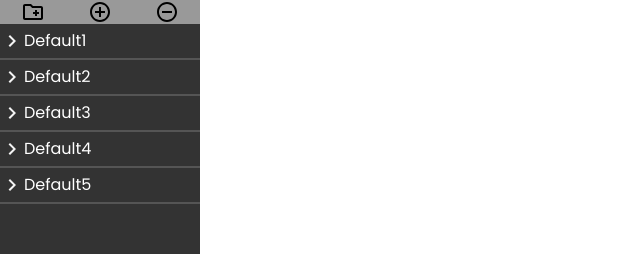
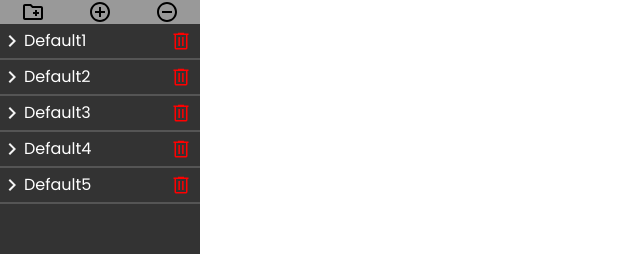
Before and after one commit to Tekdey/soundboard, a React (Create React App) app in the folder client/: page / in a window 1280 px wide. Both pictures are taken after a click on the icon 166 px from the left and 12 px from the top of the page. Shown: the top 254 px of the page, without its empty margins (0-640 px from the left). Built offline with nearby package versions, Linux system fonts and the light colour scheme.

Commit message:
❌ add delete feature on the main button

```diff
--- a/client/src/components/soundboard/List/Folder/Folder.css
+++ b/client/src/components/soundboard/List/Folder/Folder.css
@@ -2,16 +2,21 @@
     color: white;
     padding: 5px 0;
     cursor: pointer;
+    border-bottom: 2px solid #555;
 
     display: flex;
+    justify-content: space-between;
+}
+.folder-header_left{
+    display: flex;
     align-items: center;
-    border-bottom: 2px solid #555;
 }
-.folder-header > input {
+.folder-header_left > input {
     background: #333;
     color: white;
     border: none;
     outline: none;
+    width: 100%;
 }
 .folder-content{
     border-bottom: 2px solid #555;
@@ -26,3 +31,6 @@
     outline: none;
     border: none;
 }
+.delete_svg{
+    margin-right: 6.5862px;
+}
--- a/client/src/components/soundboard/List/Folder/Folder.jsx
+++ b/client/src/components/soundboard/List/Folder/Folder.jsx
@@ -5,16 +5,16 @@ import "./Folder.css"
 
 const Folder = ({ data, id, targetId }) => {
 
-    const { folderData, setCurrentFolder, createNewItem, setCreateNewItem, currentFolder, setContextOptions, menuOptions, setMenuOptions } = useContext(ListContext)
+    const { folderData, setCurrentFolder, createNewItem, setCreateNewItem, currentFolder, setContextOptions, menuOptions, setMenuOptions, deleteItem, setDeleteItem } = useContext(ListContext)
     const [uniqueData, setUniqueData] = useState({ ...data })
     const [newItem, setNewItem] = useState(null)
-    const [contextTarget, setContextTarget] = useState(null)
+    const [target, setTarget] = useState(null)
 
     const customContext = useContextMenu("#folder_" + id)
     useEffect(() => {
         function keyUp(e) {
             if (e?.key === 'Enter') {
-                setContextTarget(null)
+                setTarget(null)
                 setMenuOptions((_) => ({..._, rename: false}))
                 setUniqueData({ ...uniqueData, rename: false })
                 if (newItem) {
@@ -39,8 +39,8 @@ const Folder = ({ data, id, targetId }) => {
 
     useEffect(() => {
         // Rename option
-       if(contextTarget){
-           if (Number(contextTarget) === id) {
+       if(target){
+           if (Number(target) === id) {
             if (menuOptions.rename) {
                 setUniqueData({ ...uniqueData, rename: true })
             }
@@ -48,10 +48,20 @@ const Folder = ({ data, id, targetId }) => {
                 delete folderData[id]
                 setMenuOptions((_) => ({..._, delete: false}))
             }
+            if(deleteItem){
+                delete folderData[id]
+            }
         }
        }
 
-    }, [menuOptions.rename, menuOptions.delete])
+    }, [menuOptions.rename, menuOptions.delete, target])
+
+    // Init
+    useEffect(() => {
+        if(menuOptions.rename || uniqueData.rename){
+            setDeleteItem(false)
+        }
+    }, [menuOptions.rename, uniqueData.rename])
 
     return (
         <div className="folder">
@@ -60,12 +70,14 @@ const Folder = ({ data, id, targetId }) => {
 
             <div className="folder-header" id={`folder_${id}`}
                 onContextMenu={(e) => {
-                    setContextOptions(customContext); setContextTarget(e.target.id.split('_')[1]);;
+                    setContextOptions(customContext); setTarget(e.target.id.split('_')[1]);;
                 }}
                 onClick={(e) => {
                     setUniqueData({ ...uniqueData, activ: !uniqueData.activ });
                     setCurrentFolder(uniqueData.id);
                 }}>
+                <div className="folder-header_left">
+
                 {uniqueData.activ ?
                     <svg xmlns="http://www.w3.org/2000/svg" height="24px" viewBox="0 0 24 24" width="24px" fill="#f3f3f3"><path d="M24 24H0V0h24v24z" fill="none" opacity=".87" /><path d="M16.59 8.59L12 13.17 7.41 8.59 6 10l6 6 6-6-1.41-1.41z" /></svg>
                     :
@@ -73,11 +85,17 @@ const Folder = ({ data, id, targetId }) => {
 
                 {uniqueData.rename ?
                     <input type="text"
-                        autoFocus={true}
+                    autoFocus={true}
                         defaultValue={uniqueData.name}
-                        onBlur={() => {setUniqueData({ ...uniqueData, rename: false }); setMenuOptions((_) => ({..._, rename: false })); setContextTarget(null)}}
+                        onBlur={() => {setUniqueData({ ...uniqueData, rename: false }); setMenuOptions((_) => ({..._, rename: false })); setTarget(null)}}
                         onChange={(e) => setUniqueData({ ...uniqueData, name: e.target.value })} />
-                    : <span onDoubleClick={() => setUniqueData({ ...uniqueData, rename: true })}>{uniqueData.name}</span>}
+                        :
+                        <span onDoubleClick={() => setUniqueData({ ...uniqueData, rename: true })}>{uniqueData.name}</span>
+                    }
+                </div>
+                {deleteItem && (
+                    <svg className="delete_svg" onClick={(e) => setTarget(e.target.parentElement.id?.split('_')[1])} xmlns="http://www.w3.org/2000/svg" height="24" width="24" fill="red"><path d="M7.3 20.5Q6.55 20.5 6.025 19.975Q5.5 19.45 5.5 18.7V6H4.5V4.5H9V3.625H15V4.5H19.5V6H18.5V18.7Q18.5 19.45 17.975 19.975Q17.45 20.5 16.7 20.5ZM17 6H7V18.7Q7 18.8 7.1 18.9Q7.2 19 7.3 19H16.7Q16.8 19 16.9 18.9Q17 18.8 17 18.7ZM9.4 17H10.9V8H9.4ZM13.1 17H14.6V8H13.1ZM7 6V18.7Q7 18.825 7 18.913Q7 19 7 19Q7 19 7 18.913Q7 18.825 7 18.7Z"/></svg>
+                    )}
             </div>
 
             {/* Items */}
--- a/client/src/components/soundboard/List/List.css
+++ b/client/src/components/soundboard/List/List.css
@@ -3,6 +3,9 @@
     max-width: 200px;
     height: 500px;
     overflow-y: scroll;
+    overflow-x: hidden;
+
+    user-select: none;
 }
 .list__header-container{
     background: #999;
--- a/client/src/components/soundboard/List/List.jsx
+++ b/client/src/components/soundboard/List/List.jsx
@@ -17,6 +17,7 @@ const List = () => {
   const [folderData, setFolderData] = useState(fakeBdd)
   const [folderCreate, setFolderCreate] = useState(false)
   const [createNewItem, setCreateNewItem] = useState(false)
+  const [deleteItem, setDeleteItem] = useState(false)
   const [currentFolder, setCurrentFolder] = useState('')
   const [contextOptions, setContextOptions] = useState({})
   const [menuOptions, setMenuOptions] = useState({rename: false, delete: false})
@@ -32,7 +33,9 @@ const List = () => {
     createNewItem,
     setContextOptions,
     setMenuOptions,
-    menuOptions
+    menuOptions,
+    deleteItem,
+    setDeleteItem
   }
 
   return (
--- a/client/src/components/soundboard/List/ListHeader/ListHeader.jsx
+++ b/client/src/components/soundboard/List/ListHeader/ListHeader.jsx
@@ -4,13 +4,13 @@ import "./ListHeader.css"
 
 const ListHeader = () => {
 
-  const {folderCreate, setFolderCreate, setCreateNewItem} = useContext(ListContext)
+  const {folderCreate, setFolderCreate, setCreateNewItem, setDeleteItem} = useContext(ListContext)
 
   return (
     <div className="list__header-container">
         <svg onClick={() => setFolderCreate((_) => !_)} height="24px" viewBox="0 0 24 24" width="24px" fill={folderCreate ? "white" : "black"}><path d="M0 0h24v24H0V0z" fill="none"/><path d="M20 6h-8l-2-2H4c-1.11 0-1.99.89-1.99 2L2 18c0 1.11.89 2 2 2h16c1.11 0 2-.89 2-2V8c0-1.11-.89-2-2-2zm0 12H4V6h5.17l2 2H20v10zm-8-4h2v2h2v-2h2v-2h-2v-2h-2v2h-2z"/></svg>
         <svg onClick={() => setCreateNewItem((_) => !_)} height="24px" viewBox="0 0 24 24" width="24px" fill="#000000"><path d="M0 0h24v24H0V0z" fill="none"/><path d="M13 7h-2v4H7v2h4v4h2v-4h4v-2h-4V7zm-1-5C6.48 2 2 6.48 2 12s4.48 10 10 10 10-4.48 10-10S17.52 2 12 2zm0 18c-4.41 0-8-3.59-8-8s3.59-8 8-8 8 3.59 8 8-3.59 8-8 8z"/></svg>
-        <svg height="24px" viewBox="0 0 24 24" width="24px" fill="#000000"><path d="M0 0h24v24H0V0z" fill="none"/><path d="M7 11v2h10v-2H7zm5-9C6.48 2 2 6.48 2 12s4.48 10 10 10 10-4.48 10-10S17.52 2 12 2zm0 18c-4.41 0-8-3.59-8-8s3.59-8 8-8 8 3.59 8 8-3.59 8-8 8z"/></svg>
+        <svg onClick={() => setDeleteItem((_) => !_)} height="24px" viewBox="0 0 24 24" width="24px" fill="#000000"><path d="M0 0h24v24H0V0z" fill="none"/><path d="M7 11v2h10v-2H7zm5-9C6.48 2 2 6.48 2 12s4.48 10 10 10 10-4.48 10-10S17.52 2 12 2zm0 18c-4.41 0-8-3.59-8-8s3.59-8 8-8 8 3.59 8 8-3.59 8-8 8z"/></svg>
     </div>
 )
 };
```
Also changed, not shown: client/src/assets/svg/delete-btn.svg (added).
